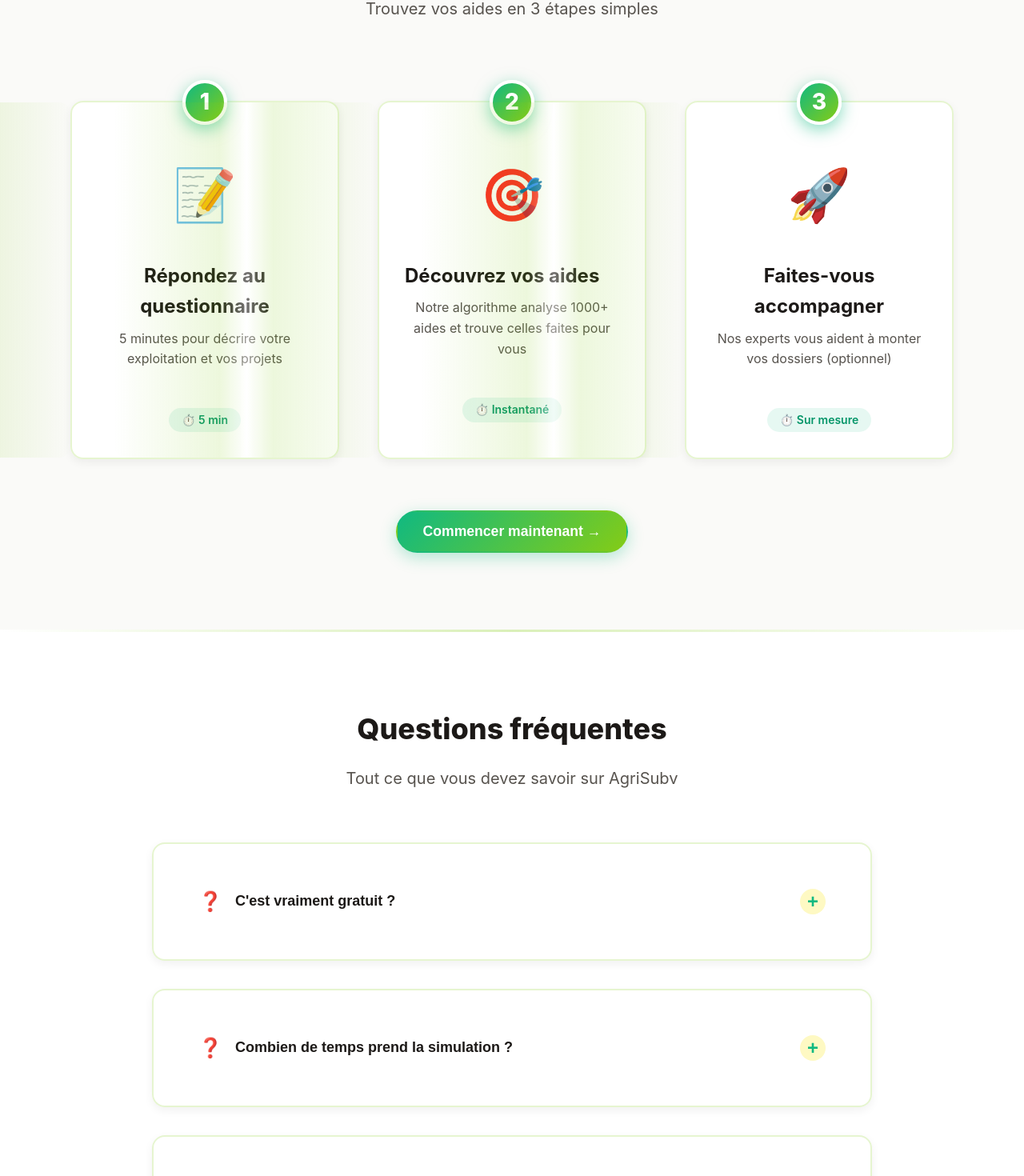
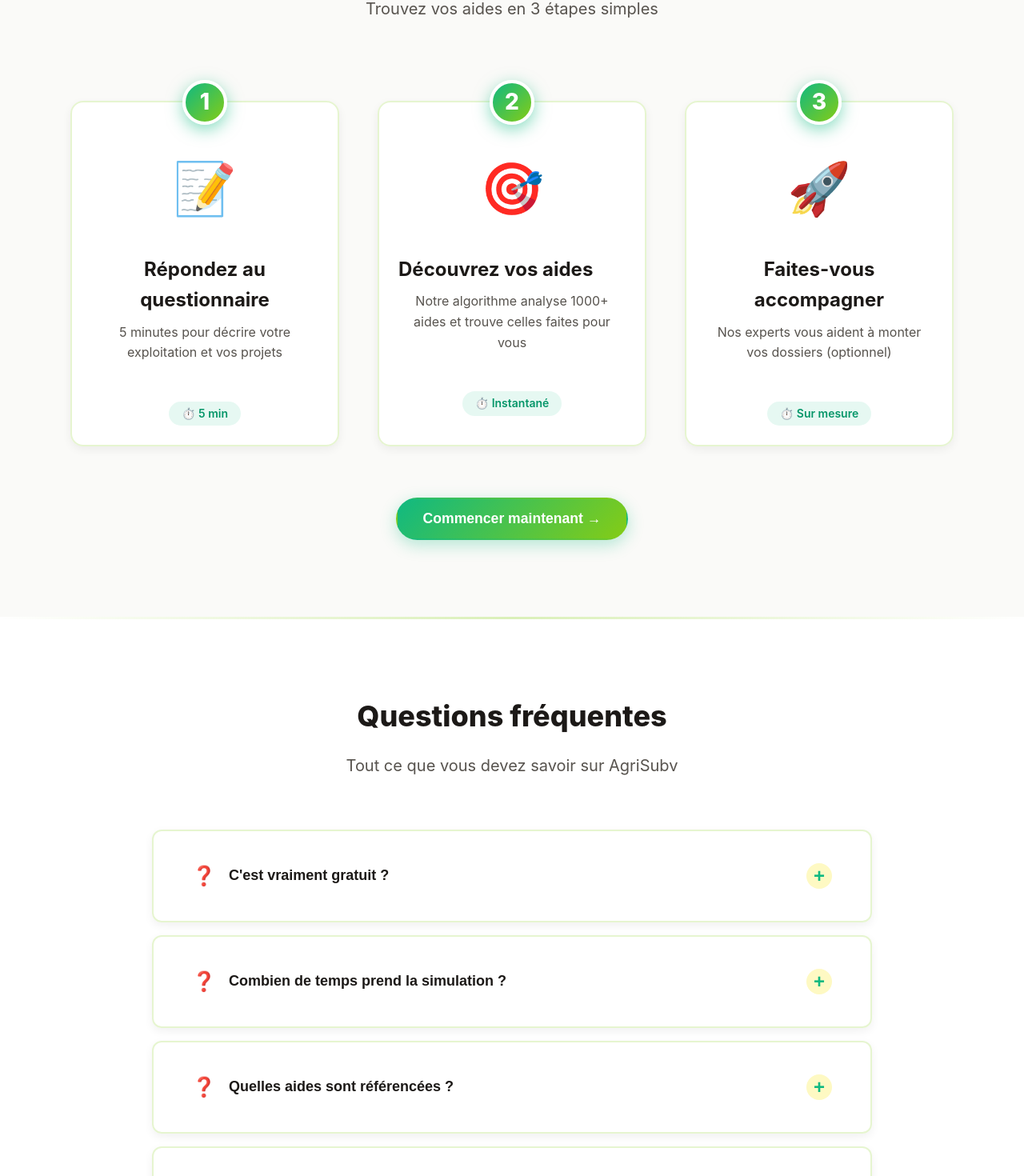
Before and after one commit to Laz0ne/agrisubv, a React (Vite) app in the folder frontend/: page / in a window 1280 px wide. Shown: the part 815-2285 px from the top of the page at 80% size. Built offline with nearby package versions, Linux system fonts and the light colour scheme.

Commit message:
Refactor App.css to simplify card styles
Updated styles to remove 'brilliance' effects and adjusted padding and transitions for cards and FAQ items.

```diff
--- a/frontend/src/App.css
+++ b/frontend/src/App.css
@@ -1,4 +1,4 @@
-/* App Styles - AgriSubv V2 - VERSION FINALE PROPRE */
+/* App Styles - AgriSubv V2 - VERSION FINALE SANS EFFET BRILLANCE */
 
 * {
   box-sizing: border-box;
@@ -45,7 +45,7 @@
 }
 
 /* ========================================
-   HERO AVEC PHOTO MAGNIFIQUE
+   HERO AVEC PHOTO
    ======================================== */
 
 .hero {
@@ -106,68 +106,56 @@ section::before {
 }
 
 /* ========================================
-   CARDS - EFFET BRILLANCE PROPRE
+   CARDS - SANS EFFET BRILLANCE
    ======================================== */
 
 .card,
 .wizard-card,
 .step-card,
 .aide-card,
-.stat-card,
-.faq-item {
+.stat-card {
   background: rgba(255, 255, 255, 0.98);
   backdrop-filter: blur(5px);
   border: 2px solid rgba(132, 204, 22, 0.2);
   box-shadow: 0 4px 12px rgba(0, 0, 0, 0.06);
-  transition: all 0.4s cubic-bezier(0.4, 0, 0.2, 1);
+  transition: all 0.3s cubic-bezier(0.4, 0, 0.2, 1);
   position: relative;
   overflow: visible;
   border-radius: 1rem;
   margin-top: 35px;
-  padding: var(--spacing-xl);
+  padding: var(--spacing-lg);
 }
 
 .card:hover,
 .step-card:hover,
 .aide-card:hover {
   box-shadow: 0 12px 35px rgba(132, 204, 22, 0.25);
-  transform: translateY(-8px);
+  transform: translateY(-6px);
   border-color: rgba(132, 204, 22, 0.5);
   background: white;
 }
 
-/* EFFET BRILLANCE - PROPRE ET SUBTIL */
-.card::after,
-.step-card::after {
-  content: '';
-  position: absolute;
-  top: 0;
-  left: -100%;
-  width: 100%;
-  height: 100%;
-  background: linear-gradient(
-    90deg,
-    transparent 0%,
-    rgba(132, 204, 22, 0.15) 40%,
-    rgba(255, 255, 255, 0.4) 50%,
-    rgba(132, 204, 22, 0.15) 60%,
-    transparent 100%
-  );
-  transition: left 1.2s cubic-bezier(0.4, 0, 0.2, 1);
-  pointer-events: none;
-  z-index: 5;
-  border-radius: 1rem;
+/* ========================================
+   FAQ ITEMS - TAILLE NORMALE
+   ======================================== */
+
+.faq-item {
+  background: rgba(255, 255, 255, 0.98);
+  backdrop-filter: blur(5px);
+  border: 2px solid rgba(132, 204, 22, 0.2);
+  box-shadow: 0 4px 12px rgba(0, 0, 0, 0.06);
+  transition: all 0.3s ease;
+  position: relative;
+  overflow: hidden;
+  border-radius: 0.75rem;
+  margin-bottom: var(--spacing-md);
+  padding: var(--spacing-md) var(--spacing-lg);
 }
 
-.card:hover::after,
-.step-card:hover::after {
-  left: 100%;
-}
-
-.card > *:not(.step-number),
-.step-card > *:not(.step-number) {
-  position: relative;
-  z-index: 6;
+.faq-item:hover {
+  box-shadow: 0 6px 20px rgba(132, 204, 22, 0.2);
+  border-color: rgba(132, 204, 22, 0.4);
+  background: white;
 }
 
 /* ========================================
@@ -197,7 +185,7 @@ section::before {
 
 .card:hover .step-number,
 .step-card:hover .step-number {
-  transform: translateX(-50%) scale(1.15) rotate(5deg);
+  transform: translateX(-50%) scale(1.1) rotate(3deg);
 }
 
 /* ========================================
@@ -428,6 +416,11 @@ html {
   .card,
   .step-card {
     margin-top: 30px;
+    padding: var(--spacing-md);
+  }
+
+  .faq-item {
+    padding: var(--spacing-sm) var(--spacing-md);
   }
 
   .steps-grid,
```
